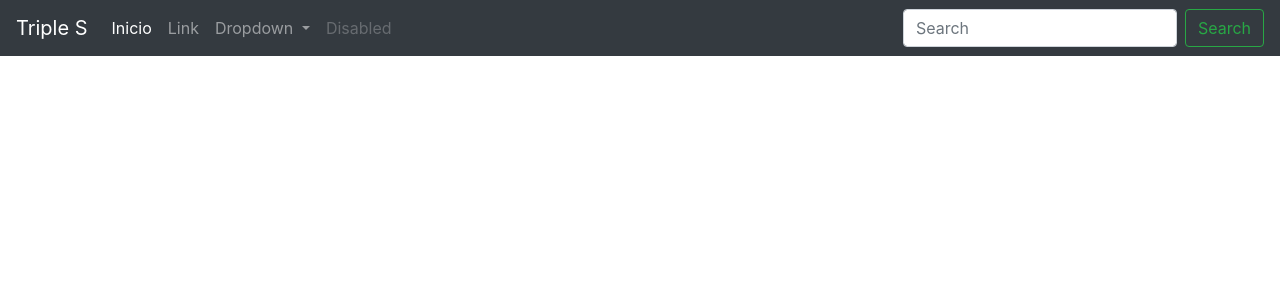
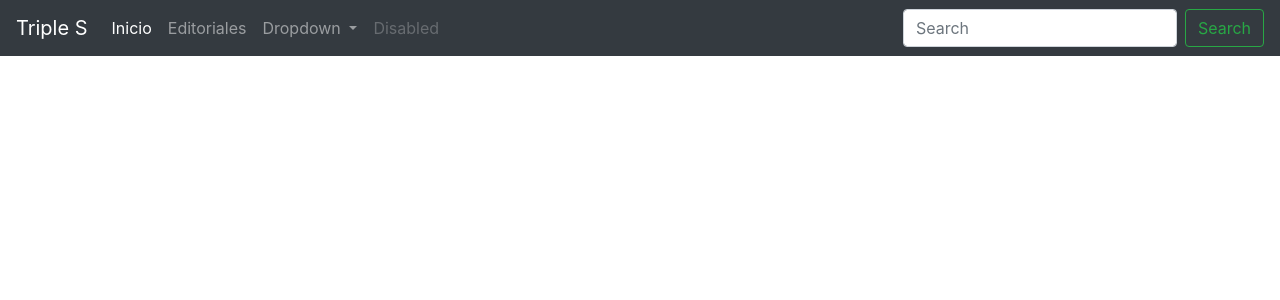
Before and after one commit to smestralet/Entrega-Mestralet-Lencinas-Moreyra, a Python web app: template libreria/templates/base.html in a window 1280 px wide. Shown: the top 300 px of the page. Run offline with Jinja, Linux system fonts and the light colour scheme; the template is opened without the code that fills it, so the values that code supplies are empty.

Commit message:
urls de Libros

```diff
--- /dev/null
+++ b/libreria/Libros/urls.py
@@ -0,0 +1 @@
+from django.urls import path
--- a/libreria/Libros/views.py
+++ b/libreria/Libros/views.py
@@ -1,3 +1,7 @@
 from django.shortcuts import render
+from .models import Editorial
 
 # Create your views here.
+
+def editoriales(request):
+    edits = Editorial.objects.all()
--- a/libreria/libreria/urls.py
+++ b/libreria/libreria/urls.py
@@ -14,10 +14,12 @@ Including another URLconf
     2. Add a URL to urlpatterns:  path('blog/', include('blog.urls'))
 """
 from django.contrib import admin
-from django.urls import path
+from django.urls import path, include
 from .views import inicio
 
 urlpatterns = [
     path('admin/', admin.site.urls),
-    path('', inicio, name = 'inicio')
+    path('', inicio, name = 'inicio'),
+
+    path('libros/', include('Libros.urls'))
 ]
--- a/libreria/templates/base.html
+++ b/libreria/templates/base.html
@@ -25,7 +25,7 @@
               <a class="nav-link" href="">Inicio<span class="sr-only">(current)</span></a>
             </li>
             <li class="nav-item">
-              <a class="nav-link" href="#">Link</a>
+              <a class="nav-link" href="/libros/editoriales">Editoriales</a>
             </li>
             <li class="nav-item dropdown">
               <a class="nav-link dropdown-toggle" href="#" id="navbarDropdown" role="button" data-toggle="dropdown" aria-expanded="false">
```
Also changed, not shown: libreria/Libros/models.py (line endings or trailing spaces).
